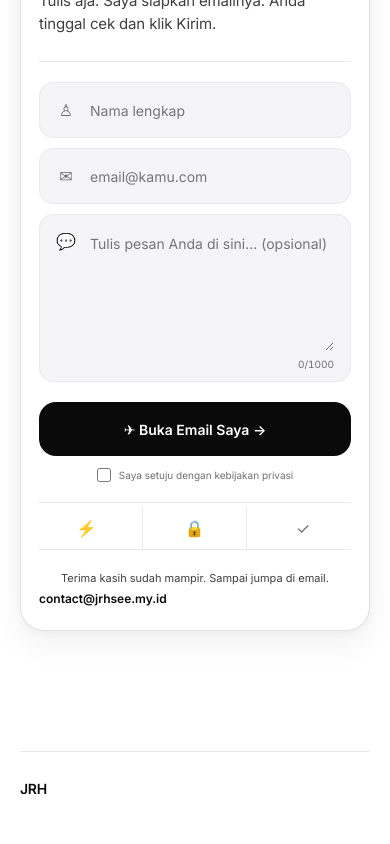
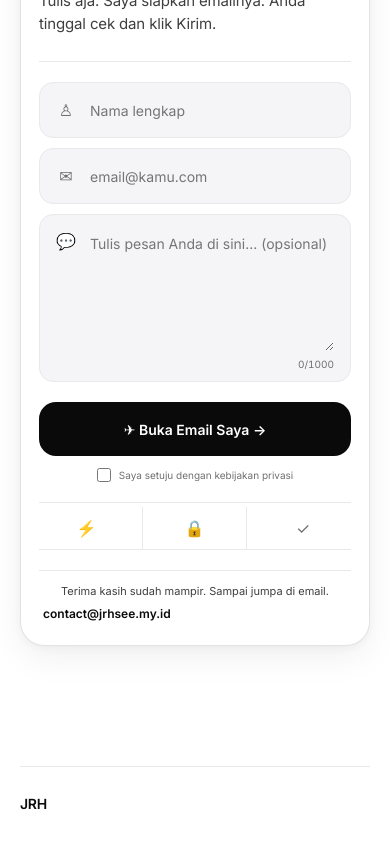
Before and after one commit to LionerHakim/JRHs, a React (Vite) app: page / in a window 390 px wide. Shown: the part 3417-4261 px from the top of the page. Built offline with nearby package versions, Linux system fonts and the light colour scheme.

Commit message:
Refine Contact card spacing and fields

```diff
--- a/src/index.css
+++ b/src/index.css
@@ -668,7 +668,6 @@ main {
 }
 
 .contact-field input,
-.contact-field select,
 .contact-field textarea {
   width: 100%;
   min-width: 0;
@@ -680,21 +679,10 @@ main {
   font-size: 14px;
 }
 
-.contact-field input,
-.contact-field select {
+.contact-field input {
   min-height: 54px;
 }
 
-.contact-field select {
-  appearance: none;
-  cursor: pointer;
-}
-
-.contact-field:has(select)::after {
-  content: '⌄';
-  color: var(--smoke);
-  pointer-events: none;
-}
 
 .contact-message {
   align-items: flex-start;
@@ -821,8 +809,9 @@ main {
 
 .contact-closing {
   display: grid;
-  gap: 4px;
-  padding-top: 2px;
+  gap: 6px;
+  padding: 14px 16px;
+  border-top: 1px solid var(--line);
   text-align: center;
 }
 
@@ -1112,7 +1101,7 @@ footer strong {
   }
 
   .contact-closing {
-    padding-top: 0;
+    padding: 12px 4px 0;
   }
 
   .links-list a {
```
